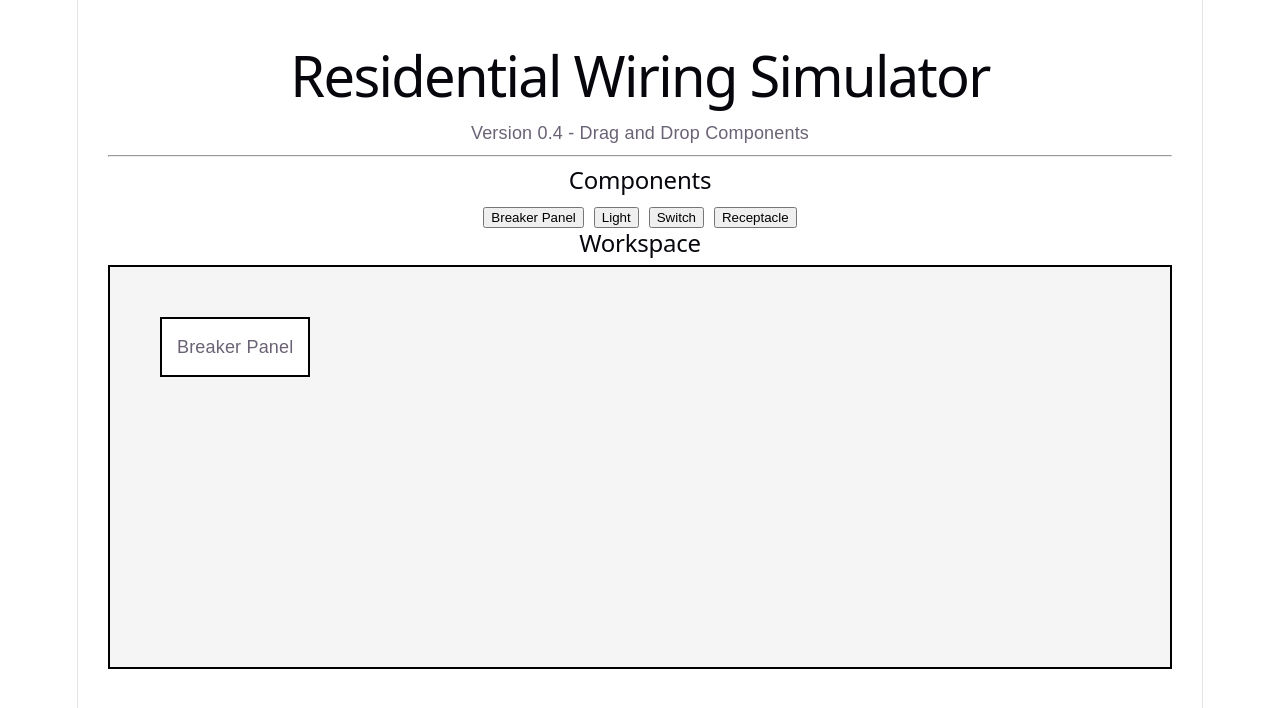
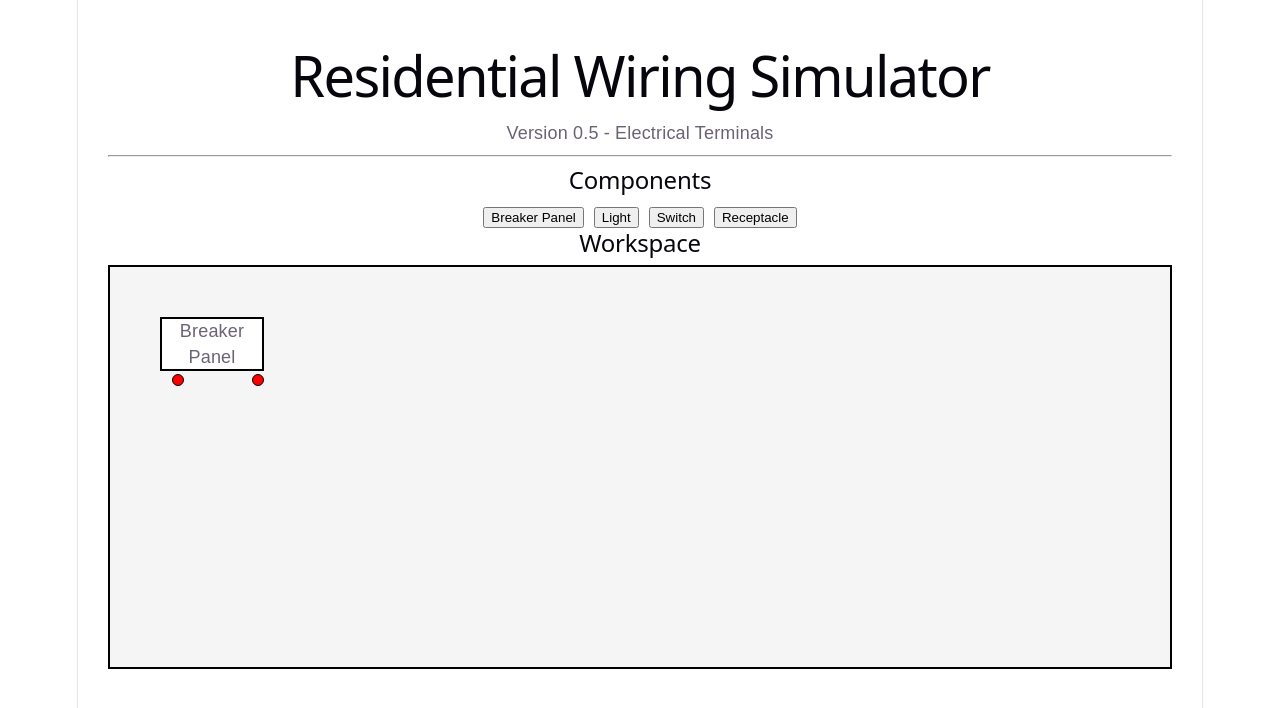
Before and after one commit to DangeRussXXX/residential-wiring-simulator, a React (Vite) app: page / in a window 1280 px wide. Both pictures are taken after a click on the button "Breaker Panel". Shown: the top 708 px of the page. Built offline with nearby package versions, Linux system fonts and the light colour scheme.

Commit message:
Add electrical component terminals

```diff
--- a/src/App.tsx
+++ b/src/App.tsx
@@ -1,10 +1,17 @@
- import { useState } from "react";
+import { useState } from "react";
+
+type Terminal = {
+  name: string;
+  x: number;
+  y: number;
+};
 
 type Component = {
   id: number;
   type: string;
   x: number;
   y: number;
+  terminals: Terminal[];
 };
 
 function App() {
@@ -12,11 +19,23 @@ function App() {
   const [draggingId, setDraggingId] = useState<number | null>(null);
 
   function addComponent(type: string) {
-    const newComponent = {
+    const newComponent: Component = {
       id: Date.now(),
       type: type,
       x: 50,
-      y: 50
+      y: 50,
+      terminals: [
+        {
+          name: "Hot",
+          x: 10,
+          y: 55
+        },
+        {
+          name: "Neutral",
+          x: 90,
+          y: 55
+        }
+      ]
     };
 
     setComponents([...components, newComponent]);
@@ -26,21 +45,21 @@ function App() {
     setDraggingId(id);
   }
 
-  function moveComponent(event: React.MouseEvent) {
+  function moveComponent(event: React.MouseEvent<HTMLDivElement>) {
     if (draggingId === null) return;
 
     const workspace = event.currentTarget.getBoundingClientRect();
 
-    const x = event.clientX - workspace.left;
-    const y = event.clientY - workspace.top;
+    const x = event.clientX - workspace.left - 40;
+    const y = event.clientY - workspace.top - 20;
 
     setComponents(
       components.map((component) =>
         component.id === draggingId
           ? {
               ...component,
-              x: x,
-              y: y
+              x,
+              y
             }
           : component
       )
@@ -52,12 +71,16 @@ function App() {
   }
 
   return (
-    <div style={{ padding: "30px", fontFamily: "Arial" }}>
-
+    <div
+      style={{
+        padding: "30px",
+        fontFamily: "Arial"
+      }}
+    >
       <h1>Residential Wiring Simulator</h1>
 
       <p>
-        Version 0.4 - Drag and Drop Components
+        Version 0.5 - Electrical Terminals
       </p>
 
       <hr />
@@ -113,14 +136,37 @@ function App() {
               position: "absolute",
               left: component.x,
               top: component.y,
+              width: "100px",
+              height: "50px",
               border: "2px solid black",
               backgroundColor: "white",
-              padding: "15px",
               cursor: "grab",
-              userSelect: "none"
+              userSelect: "none",
+              display: "flex",
+              alignItems: "center",
+              justifyContent: "center"
             }}
           >
+
             {component.type}
+
+            {component.terminals.map((terminal) => (
+              <div
+                key={terminal.name}
+                title={terminal.name}
+                style={{
+                  position: "absolute",
+                  left: terminal.x,
+                  top: terminal.y,
+                  width: "10px",
+                  height: "10px",
+                  backgroundColor: "red",
+                  borderRadius: "50%",
+                  border: "1px solid black"
+                }}
+              />
+            ))}
+
           </div>
 
         ))}
```
